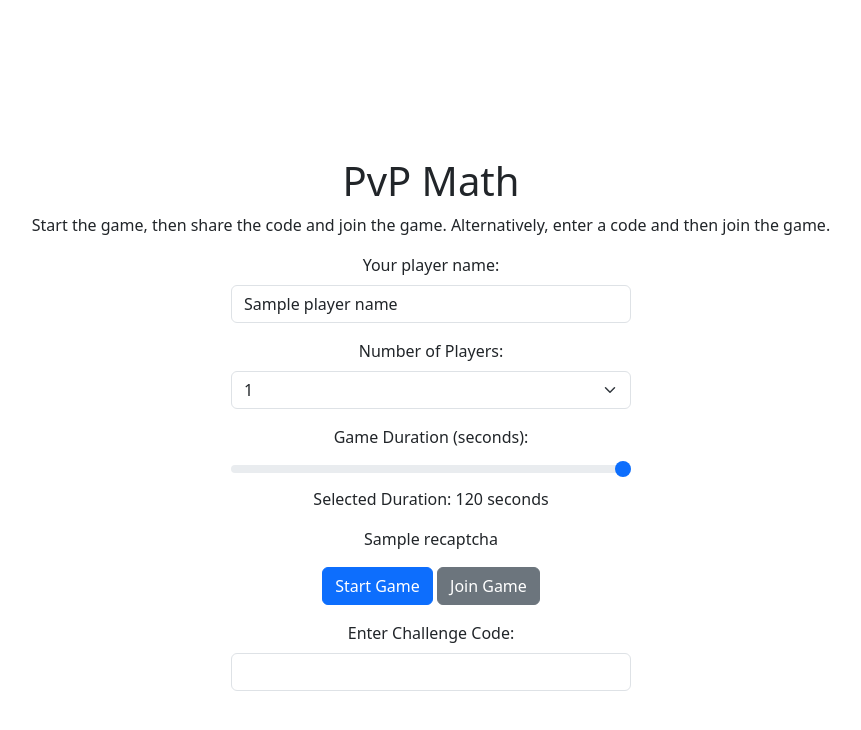
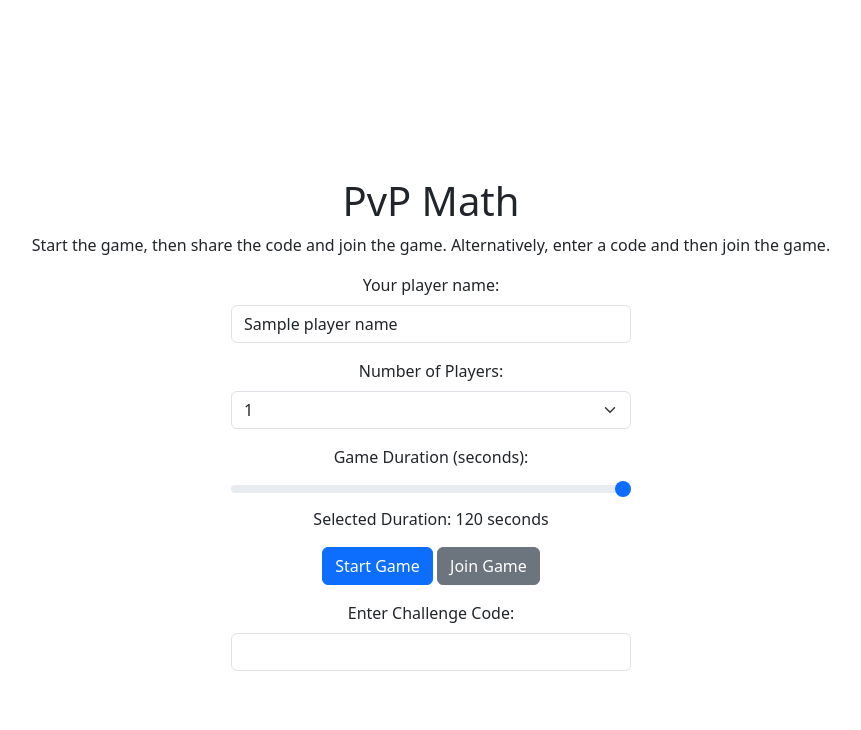
Before and after one commit to abhinavpola/pvpmath, a Flask app: template templates/index.html in a window 1280 px wide. Shown: the top 730 px of the page, without its empty margins (209-1070 px from the left). Run offline with Flask 3, Linux system fonts and the light colour scheme; the template is opened without the code that fills it: most values are stand-ins (such as "Sample title", 1, 10 or a date in 2020); some libraries are stand-ins or nearby versions.

Commit message:
remove captcha

```diff
--- a/app.py
+++ b/app.py
@@ -5,7 +5,6 @@ from typing import Dict, Any
 
 from flask import Flask, render_template, request, Response
 from flask_socketio import SocketIO, join_room, leave_room, emit
-from flask_recaptcha import flask_recaptcha
 
 from util import problem_generator
 from names_generator import generate_name
@@ -15,15 +14,6 @@ import json
 
 app = Flask(__name__)
 socketio = SocketIO(app, cors_allowed_origins=["https://pvpmath.abhinavpola.com"])
-
-app.config.update(dict(
-    RECAPTCHA_ENABLED = True,
-    RECAPTCHA_SITE_KEY = "6Ld8qxopAAAAAMEzo6uk2Af4Br38vUaFQR2fGISY",
-    RECAPTCHA_SECRET_KEY = "6Ld8qxopAAAAAGHjN3NLivX7qnPGEBfREXXhu4TK",
-))
-
-recaptcha = flask_recaptcha.ReCaptcha()
-recaptcha.init_app(app)
 
 RoomMap = Dict[str, Dict[str, Any]]
 
@@ -47,11 +37,10 @@ def index() -> Response:
 
 @app.route("/start", methods=["POST"])
 def start_game() -> Response:
-    if recaptcha.verify():
         room_code = generate_room_code()
         active_rooms[room_code] = {"players": set()}
-        active_rooms[room_code]["player_limit"] = request.form.get("numPlayers")
-        active_rooms[room_code]["time_limit"] = request.form.get("gameDuration")
+        active_rooms[room_code]["player_limit"] = int(request.form.get("numPlayers"))
+        active_rooms[room_code]["time_limit"] = int(request.form.get("gameDuration"))
         print(f"Room '{room_code}' created and waiting for {request.form.get('numPlayers')} players.")
         response = f"""
         <input type="text" class="form-control" id="challengeCode" name="challengeCode" value="{room_code}">
@@ -61,7 +50,6 @@ def start_game() -> Response:
 
 @app.route("/join", methods=["POST"])
 def join_game() -> Response:
-    if recaptcha.verify():
         room_code = request.form.get("challengeCode")
         player_name = request.form.get("playerName")
         if room_code not in active_rooms:
--- a/templates/index.html
+++ b/templates/index.html
@@ -17,7 +17,6 @@
     <!-- Include Bootstrap CSS -->
     <link href="https://cdn.jsdelivr.net/npm/bootstrap@5.3.1/dist/css/bootstrap.min.css" rel="stylesheet"
         integrity="sha384-4bw+/aepP/YC94hEpVNVgiZdgIC5+VKNBQNGCHeKRQN+PtmoHDEXuppvnDJzQIu9" crossorigin="anonymous">
-    <script src="https://www.google.com/recaptcha/api.js" async defer></script>
     <style>
         body {
             display: flex;
@@ -70,11 +69,6 @@
                 <p>Selected Duration: <span id="sliderValue">120</span> seconds</p>
             </div>
 
-            <!-- reCAPTCHA -->
-            <div class="mb-3 d-flex justify-content-center">
-                {{ recaptcha }}
-            </div>
-
             <button class="btn btn-primary" id="startGame" hx-post="/start" hx-trigger="click"
                 hx-target="#challengeCode" hx-swap="outerHTML">Start Game</button>
             <button class="btn btn-secondary" id="joinGame" hx-post="/join" hx-trigger="click"
```
